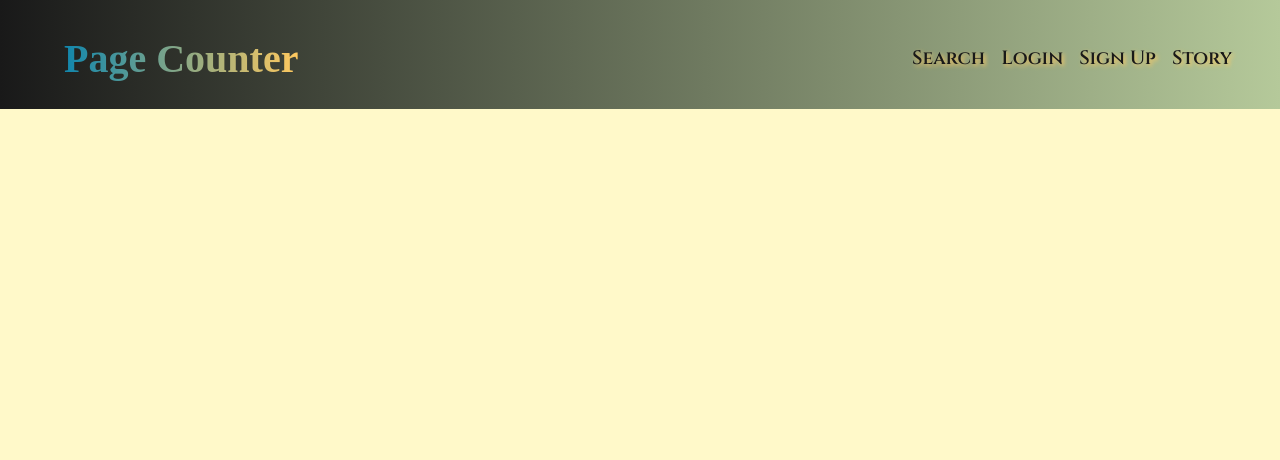
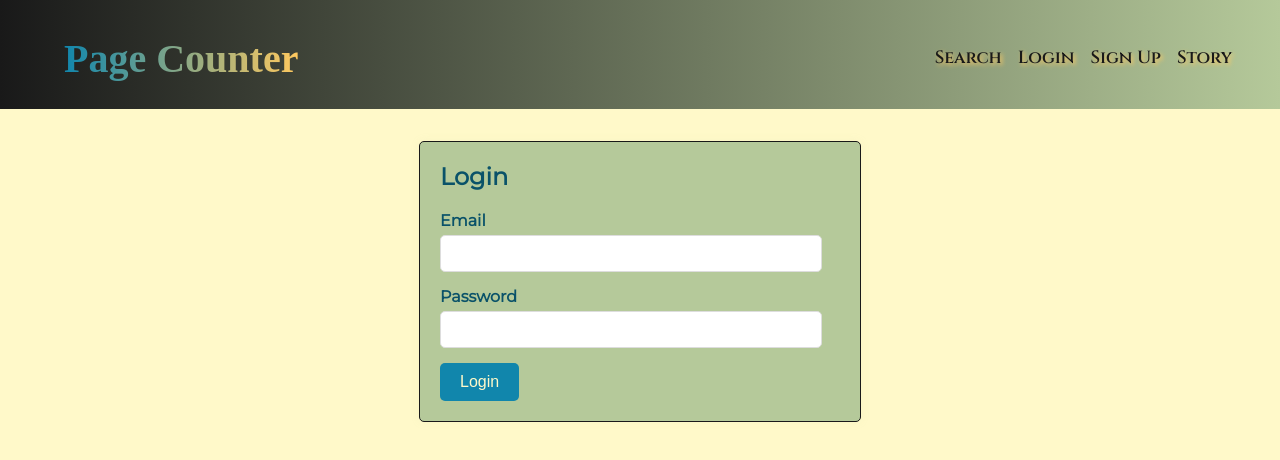
Before and after one commit to Vincenttoon/page_counter, a React (Create React App) app in the folder client/: page /login in a window 1280 px wide. Shown: the top 460 px of the page. Built offline with nearby package versions, Linux system fonts and the light colour scheme; a web font is replaced by a local one.

Commit message:
login, signup and logout work

```diff
--- a/client/src/App.js
+++ b/client/src/App.js
@@ -11,6 +11,7 @@ import { setContext } from "@apollo/client/link/context";
 import Header from './components/Header';
 
 import Signup from './pages/Signup';
+import Login from './pages/Login';
 import Feed from './pages/Feed';
 
 import './App.css';
@@ -47,6 +48,7 @@ function App() {
           <Routes>
             <Route path="" element={<Feed />} />
             <Route path="/signup" element={<Signup />} />
+            <Route path="/login" element={<Login />} />
           </Routes>
         </div>
       </Router>
--- a/client/src/components/Header/index.js
+++ b/client/src/components/Header/index.js
@@ -33,7 +33,7 @@ const Header = () => {
             <Link to="/worms">Worms</Link>
             <Link to="/settings">Settings</Link>
             <Link to="/story">Story</Link>
-            <Link to="/" onClick={logout}>
+            <Link to="/" onClick={logout} className="logout-btn">
               Logout
             </Link>
           </>
--- a/client/src/pages/Login.js
+++ b/client/src/pages/Login.js
@@ -0,0 +1,74 @@
+import React, { useState } from "react";
+import { useMutation } from "@apollo/client";
+import "../styles/Login.scss"; // You can create a separate style file for the login page
+import { LOGIN } from "../utils/mutations"; // Assuming you have a LOGIN_USER mutation defined
+import Auth from "../utils/auth";
+
+const Login = () => {
+  const [formState, setFormState] = useState({
+    email: "",
+    password: "",
+  });
+
+  const [login, { error }] = useMutation(LOGIN);
+
+  const handleChange = (event) => {
+    const { name, value } = event.target;
+
+    setFormState({
+      ...formState,
+      [name]: value,
+    });
+  };
+
+  const handleFormSubmit = async (event) => {
+    event.preventDefault();
+
+    // Log in the user
+    try {
+      const { data } = await login({
+        variables: { ...formState },
+      });
+
+      Auth.login(data.login.token);
+    } catch (e) {
+      console.error(e);
+    }
+  };
+
+  return (
+    <main className="login-container">
+      <div className="login-form">
+        <h2>Login</h2>
+        <form onSubmit={handleFormSubmit}>
+          <div className="form-group">
+            <label htmlFor="email">Email</label>
+            <input
+              type="email"
+              id="email"
+              name="email"
+              onChange={handleChange}
+              value={formState.email}
+              required
+            />
+          </div>
+          <div className="form-group">
+            <label htmlFor="password">Password</label>
+            <input
+              type="password"
+              id="password"
+              name="password"
+              onChange={handleChange}
+              value={formState.password}
+              required
+            />
+          </div>
+          {error && <p className="error-message">{error.message}</p>}
+          <button type="submit">Login</button>
+        </form>
+      </div>
+    </main>
+  );
+};
+
+export default Login;
--- a/client/src/styles/Header.scss
+++ b/client/src/styles/Header.scss
@@ -38,7 +38,7 @@
       margin-bottom: 1rem;
       margin-top: 1rem;
       margin-left: 3.25rem;
-      padding-right: .25rem /* Add space below logo on mobile */
+      padding-right: 0.25rem; /* Add space below logo on mobile */
     }
   }
 }
@@ -49,7 +49,7 @@
 
 .nav-links-container {
   justify-self: flex-end;
-  font-size: 1.2em;
+  font-size: 1.1em;
   font-family: "Cinzel", serif;
   font-weight: lighter;
 
--- /dev/null
+++ b/client/src/styles/Login.scss
@@ -0,0 +1,67 @@
+/* Signup.scss */
+@import "colors";
+@import "media-queries";
+
+/* Center the form on the page */
+.login-container {
+  display: flex;
+  justify-content: center;
+  align-items: center;
+  margin: 2rem;
+}
+
+/* Style the form */
+.login-form {
+  max-width: 400px; /* Adjust this value as needed */
+  width: 100%; /* Allow the form to expand to the full width of its container */
+  padding: 20px;
+  background-color: $green; /* You can use your own color variable or hex code */
+  border: 1px solid $black; /* Use your color variables or hex codes */
+  border-radius: 5px;
+  box-shadow: 0 0 10px rgba($green, 0.1);
+  color: $darkBlue;
+}
+
+h2 {
+  font-size: 1.5rem;
+  margin: 0 0 20px;
+}
+
+.form-group {
+  width: 100%;
+  margin-bottom: 15px;
+
+  label {
+    display: block;
+    margin-bottom: 5px;
+    font-weight: bold;
+  }
+
+  input {
+    width: 90%;
+    padding: 10px;
+    border: 1px solid #ddd;
+    border-radius: 5px;
+  }
+}
+
+.error-message {
+  color: #ff0000;
+  margin-top: 10px;
+}
+
+button {
+  background-color: $blue; /* Use your own color variables or hex codes */
+  color: $light;
+  padding: 10px 20px;
+  border: none;
+  border-radius: 5px;
+  cursor: pointer;
+  transition: background-color 0.3s;
+  font-size: 1rem;
+
+  &:hover {
+    background-color: $peach; /* Use your own color variables or hex codes */
+    color: $darkBlue;
+  }
+}
--- a/client/src/styles/index.scss
+++ b/client/src/styles/index.scss
@@ -2,3 +2,4 @@
 
 @import "Header";
 @import "Signup";
+@import "Login";
```
